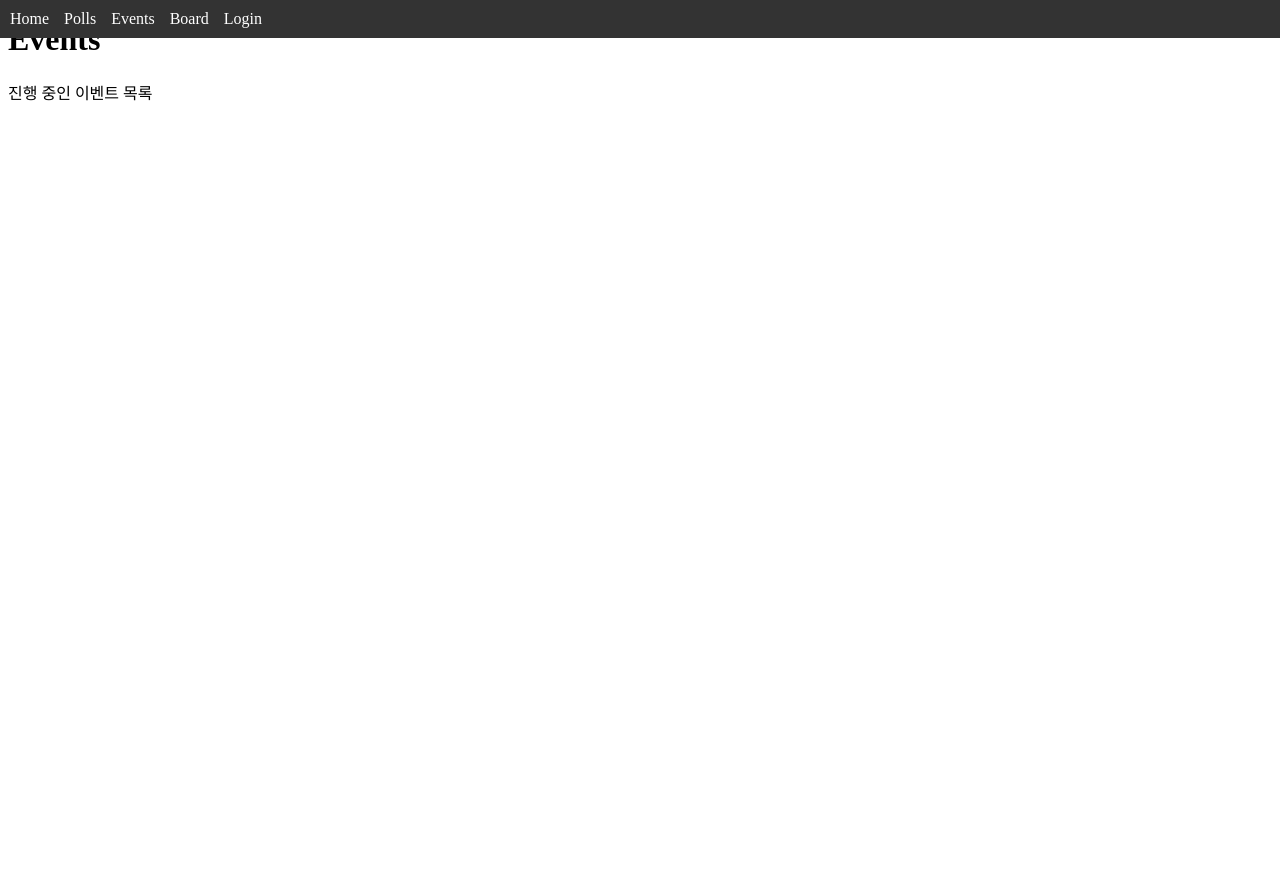
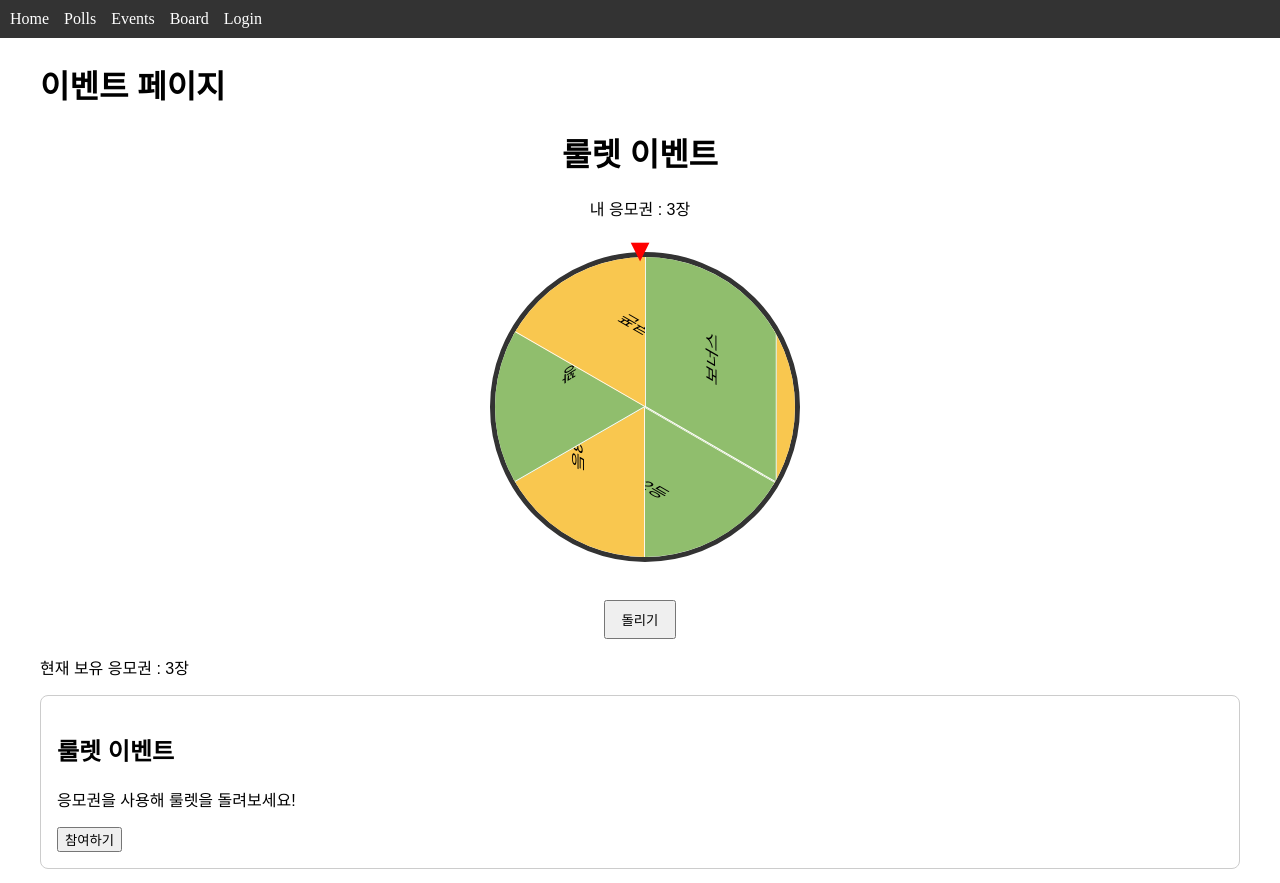
Before and after one commit to hms1218/study-projects, a Vue app in the folder frontend/: page /events in a window 1280 px wide. Shown: the top 883 px of the page. Before the commit the page ends 800 px from the top, so only its background shows below. Built offline with nearby package versions, Linux system fonts and the light colour scheme.

Commit message:
이벤트 추가

```diff
--- /dev/null
+++ b/frontend/src/components/Roulette.vue
@@ -0,0 +1,123 @@
+<template>
+    <div class="roulette-container">
+        <h1>룰렛 이벤트</h1>
+        <p>내 응모권 : {{ tickets }}장</p>
+
+        <div class="roulette-wrapper">
+            <div
+                class="roulette"
+                :style="{ transform: 'rotate(' + currentRotation + 'deg)' }"
+            >
+                <div v-for="(prize, index) in prizes" :key="index" class="slice" :style="getSliceStyle(index)">
+                    {{ prize }}
+                </div>
+            </div>
+            <div class="pointer">▼</div>
+        </div>
+
+        <button @click="spinRoulette" :disabled="isSpinning || tickets <= 0">돌리기</button>
+
+        <p v-if="result" class="result">결과 : {{ result }}</p>
+    </div>
+</template>
+
+<script setup lang="ts">
+    import { ref } from 'vue';
+
+    const tickets = ref(3);
+    const prizes = ["1등", "2등", "3등", "꽝", "쿠폰", "보너스"];
+
+    const currentRotation = ref(0);
+    const isSpinning = ref(false);
+    const result = ref('');
+
+    function getSliceStyle(index: number) {
+        const angle = 360 / prizes.length;
+        console.log("앵글::", angle)
+        console.log("index::", index)
+        console.log("index*angle::",index*angle)
+
+        return {
+            transform: `rotate(${index * angle}deg) skewY(-${90 - angle}deg)`,
+        }
+        // skewY(20deg) : 요소를 Y축 기준으로 20도 기울인다는 뜻
+    }
+
+    function spinRoulette() {
+        if(tickets.value <= 0) return;
+
+        tickets.value -= 1;
+        isSpinning.value = true;
+        result.value = "";
+
+        const anglePerSlice = 360 / prizes.length;
+        const randomIndex = Math.floor(Math.random() * prizes.length);
+
+        //여러 바퀴 돌고 멈추도록 (최소 3바퀴 + 랜덤 인덱스 위치)
+        const targetRotation = currentRotation.value + 360 * 3 + (360 - randomIndex * anglePerSlice - anglePerSlice / 2);
+
+        currentRotation.value = targetRotation;
+
+        //애니메이션이 끝난 후 결과 표시
+        setTimeout(() => {
+            result.value = prizes[randomIndex];
+            isSpinning.value = false;
+        }, 4000); // CSS transition 시간과 맞추기
+    }
+</script>
+
+<style scoped>
+    .roulette-container {
+        text-align: center;
+        font-family: Arial, sans-serif;
+    }
+    .roulette-wrapper {
+        position: relative;
+        width: 300px;
+        height: 300px;
+        margin: 2rem auto;
+    }
+    .roulette {
+        width: 100%;
+        height: 100%;
+        border-radius: 50%;
+        border: 5px solid #333;
+        position: relative;
+        transition: transform 4s cubic-bezier(0.33, 1, 0.68, 1);
+        overflow: hidden;
+    }
+    .slice {
+        position: absolute;
+        width: 50%;
+        height: 50%;
+        top: 50%;
+        left: 50%;
+        transform-origin: 0% 0%;
+        background: #f9c74f;
+        border: 1px solid #fff;
+        display: flex;
+        justify-content: center;
+        align-items: center;
+    }
+    .slice:nth-child(even) {
+        background: #90be6d;
+    }
+    .pointer {
+        position: absolute;
+        top: -20px;
+        left: 50%;
+        transform: translateX(-50%);
+        font-size: 2rem;
+        color: red;
+    }
+    button {
+        margin-top: 1rem;
+        padding: 0.5rem 1rem;
+        cursor: pointer;
+    }
+    .result {
+        margin-top: 1rem;
+        font-size: 1.2rem;
+        font-weight: bold;
+    }
+</style>
--- a/frontend/src/views/Events.vue
+++ b/frontend/src/views/Events.vue
@@ -1,14 +1,80 @@
 <template>
-    <div>
-        <h1>Events</h1>
-        <p>진행 중인 이벤트 목록</p>
+    <div class="event-container">
+        <h1>이벤트 페이지</h1>
+        <Roulette />
+        <p>현재 보유 응모권 : {{ tickets }}장</p>
+
+        <div class="event-list">
+            <div class="event-card" v-for="event in events" :key="event.id">
+                <h2>{{ event.title }}</h2>
+                <p>{{ event.description }}</p>
+                <button
+                    :disabled="tickets <= 0"
+                    @click="participate(event.id)"
+                >참여하기</button>
+            </div>
+        </div>
+
+        <!-- 결과 표시 -->
+        <div v-if="result" class="result-box">
+            <h3>결과: {{ result }}</h3>
+        </div>
     </div>
 </template>
 
 <script setup lang="ts">
+    import { ref } from 'vue';
+    import Roulette from '../components/Roulette.vue';
 
+    interface EventItem {
+        id: number;
+        title: string;
+        description: string;
+    }
+
+    const tickets = ref(3); // 초기 응모권 수 (나중에 투표랑 연동)
+    const result = ref('');
+
+    const events = ref<EventItem[]>([
+        { id: 1, title: "룰렛 이벤트", description: "응모권을 사용해 룰렛을 돌려보세요!"},
+        { id: 2, title: "제비뽑기 이벤트", description: "랜덤으로 당첨 여부가 결정됩니다!"}
+    ])
+
+    function participate(eventId: number){
+        if(tickets.value <= 0) return;
+
+        tickets.value -= 1; //응모권 차감
+
+        // Math.random() : 0이상 1미만 범위
+        if(eventId === 1) {
+            //룰렛 이벤트 (임시 랜덤 처리)
+            result.value = Math.random() < 0.5 ? "축하합니다! 당첨입니다!" : "꽝!";
+        } else if(eventId === 2) {
+            //제비뽑기 이벤트 (임시 랜덤 처리)
+            const pick = ["1등 당첨!", "2등 당첨!", "꽝!"];
+            result.value = pick[Math.floor(Math.random() * pick.length)]; //0이상 1 * length 미만
+        }
+    }
 </script>
 
 <style scoped>
-
+    .event-container {
+        padding: 2rem;
+        font-family: Arial, sans-serif;
+    }
+    .event-list {
+        display: flex;
+        flex-direction: column;
+        gap: 1rem;
+    }
+    .event-card {
+        border: 1px solid #ccc;
+        border-radius: 8px;
+        padding: 1rem;
+    }
+    .result-box {
+        margin-top: 2rem;
+        font-size: 1.2rem;
+        font-weight: bold;
+    }
 </style>
--- a/frontend/src/views/Polls.vue
+++ b/frontend/src/views/Polls.vue
@@ -52,6 +52,12 @@
     // ref()로 만든 변수는 reactive 상태가 됩니다.
     // 화면에서 {{ count }}를 사용하면, count.value가 바뀔 때 자동으로 업데이트돼요.
 
+    // interface User {
+    //     id: number;
+    //     name: string;
+    //     tickets: number; // 응모권 보유 개수
+    // }
+
     interface Poll  {
         id: number;
         title: string;
@@ -105,6 +111,10 @@
             voteCounts: {},
             endTime: new Date(newEndTime.value),
         });
+
+        // 응모권 지급
+        // currentUser.value.tickets += 1;
+
         newTitle.value = '';
         newOptions.value = '';
         showCreateForm.value = false;
@@ -113,9 +123,14 @@
     function vote(pollId: number, option: string) {
         const poll = polls.value.find(p => p.id === pollId);
         if(!poll) return;
-        //참여자 이름은 'User1' 으로 고정
-        poll.votes.push('User1');
+
+        poll.votes.push('User1'); //참여자 이름은 'User1' 으로 고정
         poll.voteCounts[option] = (poll.voteCounts[option] || 0) + 1;
+
+        // 예: 3회 참여 시 응모권 지급
+        // if(poll.votes.length % 3 === 0) {
+        //     currentUser.value.tickets += 1;
+        // }
     }
 
     function getRemainingTime(endTime: Date) {
```
